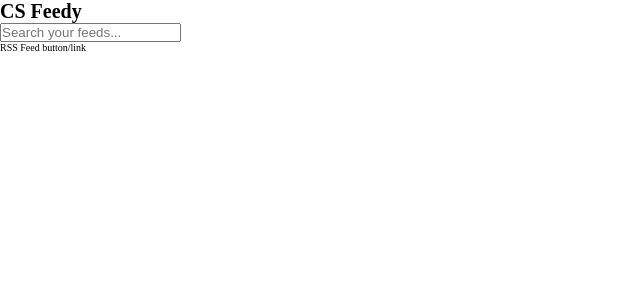
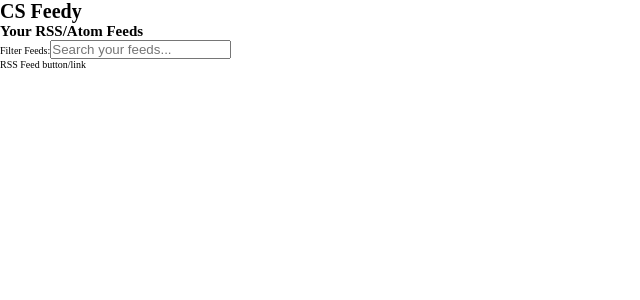
Before and after one commit to ARogala/cs-feedy, a React (Create React App) app: page / in a window 1280 px wide. Shown: the top 300 px of the page, without its empty margins (0-640 px from the left). Built offline with nearby package versions, Linux system fonts and the light colour scheme.

Commit message:
add label to search bar

```diff
--- a/src/components/FeedBtnSearchBar.js
+++ b/src/components/FeedBtnSearchBar.js
@@ -4,10 +4,15 @@ import PropTypes from 'prop-types';
 
 function FeedBtnSearhBar() {
 	return (
-		<input
-			type="text"
-			placeholder="Search your feeds..."
-		/>
+		<div className="searchBarContainer">
+			<h2>Your RSS/Atom Feeds</h2>
+			<label htmlFor="filterFeeds" className="feedsLabel">Filter Feeds:</label>
+			<input
+				type="text"
+				placeholder="Search your feeds..."
+			/>
+		</div>
+
 	);
 }
 
```
